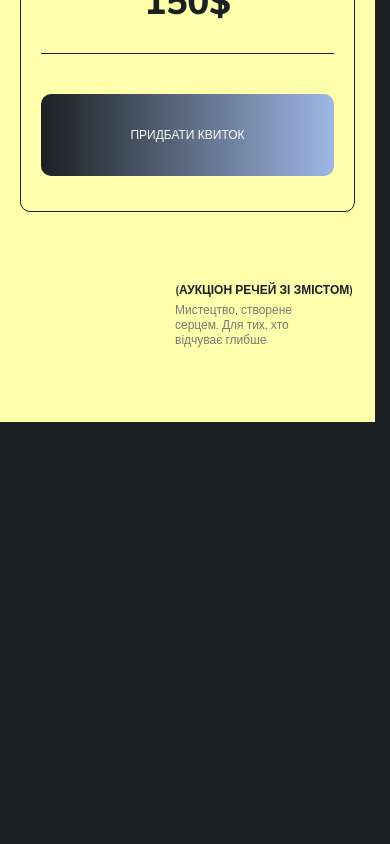
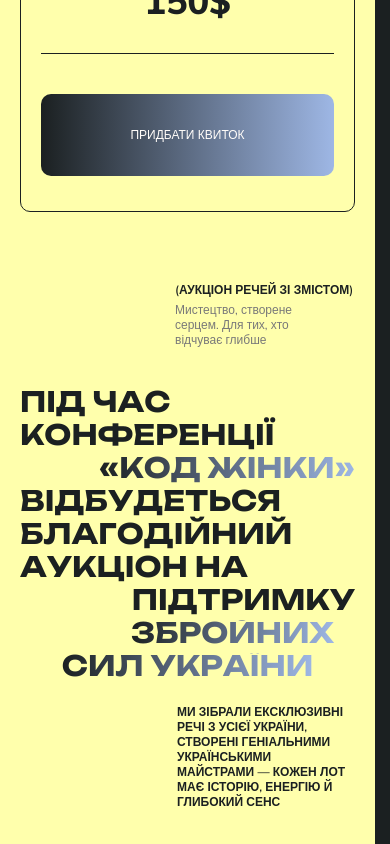
Before and after one commit to Ronddaa/firstConferenceOffline, a React (Vite) app: page / in a window 390 px wide. Shown: the part 8574-9418 px from the top of the page. Before the commit the page ends 8996 px from the top, so only its background shows below. Built offline with nearby package versions, Linux system fonts and the light colour scheme.

Commit message:
finish tickets mobile

```diff
--- a/src/components/Tema/Tema.jsx
+++ b/src/components/Tema/Tema.jsx
@@ -10,142 +10,41 @@ export default function Tema() {
   const swiperRef = useRef(null);
   const swiperWrapperRef = useRef(null);
   const [activeIndex, setActiveIndex] = useState(0);
-  const [scrollLocked, setScrollLocked] = useState(false);
 
-  const totalSlides = 4;
 
-  // Флаги для контроля выхода за пределы свайпера
-  const tryingToScrollUpFromFirst = useRef(false);
-  const tryingToScrollDownFromLast = useRef(false);
-
-  // Отслеживаем смену слайда
+  // Отслеживаем активный слайд
   useEffect(() => {
     const swiper = swiperRef.current;
     if (!swiper) return;
 
     const onSlideChange = () => {
       setActiveIndex(swiper.realIndex);
-      // Сбрасывать флаги при смене слайда не надо,
-      // чтобы избежать преждевременного сброса попыток выхода
     };
 
     swiper.on("slideChange", onSlideChange);
     return () => swiper.off("slideChange", onSlideChange);
   }, []);
 
-  // Отслеживаем, когда свайпер попадает в зону видимости
+  // Плавный переход к секции, когда она попадает в зону видимости
   useEffect(() => {
     const observer = new IntersectionObserver(
       ([entry]) => {
         if (entry.isIntersecting) {
-          setScrollLocked(true);
-          document.body.style.overflow = "hidden";
-          // Плавно скроллим к секции свайпера
-          swiperWrapperRef.current?.scrollIntoView({ behavior: "smooth" });
-        } else {
-          setScrollLocked(false);
-          document.body.style.overflow = "auto";
-          // Сбрасываем флаги выхода при уходе со свайпера
-          tryingToScrollUpFromFirst.current = false;
-          tryingToScrollDownFromLast.current = false;
+          setTimeout(() => {
+            swiperWrapperRef.current?.scrollIntoView({ behavior: "smooth" });
+          }, 100);
         }
       },
       { threshold: 0.25 }
     );
 
     if (swiperWrapperRef.current) observer.observe(swiperWrapperRef.current);
+
     return () => {
       if (swiperWrapperRef.current)
         observer.unobserve(swiperWrapperRef.current);
-      document.body.style.overflow = "auto";
     };
   }, []);
-
-  // Обработка колёсика мыши для определения попытки прокрутки за край свайпера
-  useEffect(() => {
-    if (!scrollLocked) return;
-
-    const onWheel = (e) => {
-      if (!swiperRef.current) return;
-      const isFirstSlide = activeIndex === 0;
-      const isLastSlide = activeIndex === totalSlides - 1;
-
-      if (isFirstSlide && e.deltaY < 0) {
-        // Попытка прокрутки вверх с первого слайда
-        tryingToScrollUpFromFirst.current = true;
-      } else if (isLastSlide && e.deltaY > 0) {
-        // Попытка прокрутки вниз с последнего слайда
-        tryingToScrollDownFromLast.current = true;
-      }
-    };
-
-    window.addEventListener("wheel", onWheel, { passive: true });
-    return () => window.removeEventListener("wheel", onWheel);
-  }, [scrollLocked, activeIndex]);
-
-  // Обработка тач-событий для мобильных устройств
-  useEffect(() => {
-    if (!scrollLocked) return;
-
-    let touchStartY = 0;
-
-    const onTouchStart = (e) => {
-      touchStartY = e.touches[0].clientY;
-    };
-
-    const onTouchMove = (e) => {
-      if (!swiperRef.current) return;
-
-      const touchCurrentY = e.touches[0].clientY;
-      const diffY = touchStartY - touchCurrentY;
-
-      const isFirstSlide = activeIndex === 0;
-      const isLastSlide = activeIndex === totalSlides - 1;
-
-      if (isFirstSlide && diffY < -10) {
-        tryingToScrollUpFromFirst.current = true;
-      } else if (isLastSlide && diffY > 10) {
-        tryingToScrollDownFromLast.current = true;
-      }
-    };
-
-    window.addEventListener("touchstart", onTouchStart, { passive: true });
-    window.addEventListener("touchmove", onTouchMove, { passive: true });
-
-    return () => {
-      window.removeEventListener("touchstart", onTouchStart);
-      window.removeEventListener("touchmove", onTouchMove);
-    };
-  }, [scrollLocked, activeIndex]);
-
-  // Автоматический скролл вверх/вниз при попытке выйти за край свайпера
-  useEffect(() => {
-    if (!scrollLocked) return;
-
-    const timeout = setTimeout(() => {
-      if (
-        activeIndex === totalSlides - 1 &&
-        tryingToScrollDownFromLast.current
-      ) {
-        const nextBlock = document.querySelector("#sectionProgramOnConference");
-        if (nextBlock) {
-          document.body.style.overflow = "auto";
-          nextBlock.scrollIntoView({ behavior: "smooth" });
-          tryingToScrollDownFromLast.current = false;
-        }
-      }
-      if (activeIndex === 0 && tryingToScrollUpFromFirst.current) {
-        const prevBlock = document.querySelector("#beforeSwiper");
-        if (prevBlock) {
-          document.body.style.overflow = "auto";
-          prevBlock.scrollIntoView({ behavior: "smooth" });
-          tryingToScrollUpFromFirst.current = false;
-        }
-      }
-    }, 600);
-
-    return () => clearTimeout(timeout);
-  }, [activeIndex, scrollLocked]);
 
   return (
     <section
@@ -200,14 +99,8 @@ export default function Tema() {
         mousewheel={{ releaseOnEdges: true }}
         effect="creative"
         creativeEffect={{
-          prev: {
-            translate: [0, "-100%", 0],
-            opacity: 0.5,
-          },
-          next: {
-            translate: [0, "100%", 0],
-            opacity: 0.5,
-          },
+          prev: { translate: [0, "-100%", 0], opacity: 0.5 },
+          next: { translate: [0, "100%", 0], opacity: 0.5 },
         }}
         onSwiper={(swiper) => {
           swiperRef.current = swiper;
--- a/src/components/Tema/Tema.module.css
+++ b/src/components/Tema/Tema.module.css
@@ -1,13 +1,9 @@
-
-html, body {
-  scrollbar-gutter: stable;
-}
-
+/*
 .scroll-lock {
   overflow: hidden;
   height: 100vh;
   touch-action: none;
-}
+} */
 
 .sectionTema {
   padding: 0;
--- a/src/components/TicketsSection/TicketsSection.jsx
+++ b/src/components/TicketsSection/TicketsSection.jsx
@@ -248,6 +248,35 @@ export default function Tickets() {
           <li>(Аукціон речей зі змістом)</li>
           <li>Мистецтво, створене серцем. Для тих, хто відчуває глибше</li>
         </ul>
+        <div className={styles.wrappertitleAuction}>
+          <h4 className={styles.titleAuctionMobile}>Під час конференції</h4>
+          <h4
+            className={`${styles.titleAuctionMobile} ${styles.titleAuctionMobileMargin}`}
+          >
+            <span>«Код ЖІНКИ»</span>
+          </h4>
+          <h4 className={styles.titleAuctionMobile}>
+            відбудеться благодійний{" "}
+          </h4>
+          <h4 className={styles.titleAuctionMobile}>аукціон на </h4>
+          <h4
+            className={`${styles.titleAuctionMobile} ${styles.titleAuctionMobileMargin2}`}
+          >
+            підтримку <span>Збройних</span>
+          </h4>
+          <h4
+            className={`${styles.titleAuctionMobile} ${styles.titleAuctionMobileMargin3}`}
+          >
+            <span className={styles.titleAuctionMobileMarginSpan}>
+              Сил України
+            </span>
+          </h4>
+        </div>
+        <p className={styles.lastTextTeckets}>
+          Ми зібрали ексклюзивні речі з усієї України, створені геніальними
+          українськими <br /> майстрами — кожен лот має історію, енергію й глибокий
+          сенс
+        </p>
       </div>
     </section>
   );
--- a/src/components/TicketsSection/TicketsSection.module.css
+++ b/src/components/TicketsSection/TicketsSection.module.css
@@ -194,3 +194,36 @@
     font-size: 12px;
     max-width: 163px;
 }
+.wrappertitleAuction{
+    margin-bottom: 20px;
+}
+.titleAuctionMobile{
+    font-size: 28px;
+    font-weight: 600;
+    text-transform: uppercase;
+    color: #1B2021;
+
+}
+.titleAuctionMobileMargin2, .titleAuctionMobileMargin{
+    text-align: right;
+}
+.titleAuctionMobileMargin2 span{
+    margin-right: 21px;
+}
+.titleAuctionMobileMargin3{
+    text-align: center;
+}
+.titleAuctionMobile span{
+    color: transparent;
+  background: linear-gradient(90deg, #1B2021, #9EB7E5);
+  -webkit-background-clip: text; /* Для Safari */
+  background-clip: text;
+}
+.lastTextTeckets{
+    max-width: 178px;
+    margin-left: auto;
+    font-size: 12px;
+    text-transform: uppercase;
+    color: #1B2021;
+    font-weight: 600;
+}
--- a/src/index.css
+++ b/src/index.css
@@ -63,6 +63,7 @@
 }
 html {
   scroll-behavior: smooth; /* Для плавного скролла по якорям и по сайту */
+  scrollbar-gutter: stable;
   color: #FFFCF9;
   background-color: #1B2021;
   font-family: "Mulish", sans-serif;
```
Also changed, not shown: src/components/Donation/Donation.jsx (added), src/components/Donation/Donation.module.css (added).
